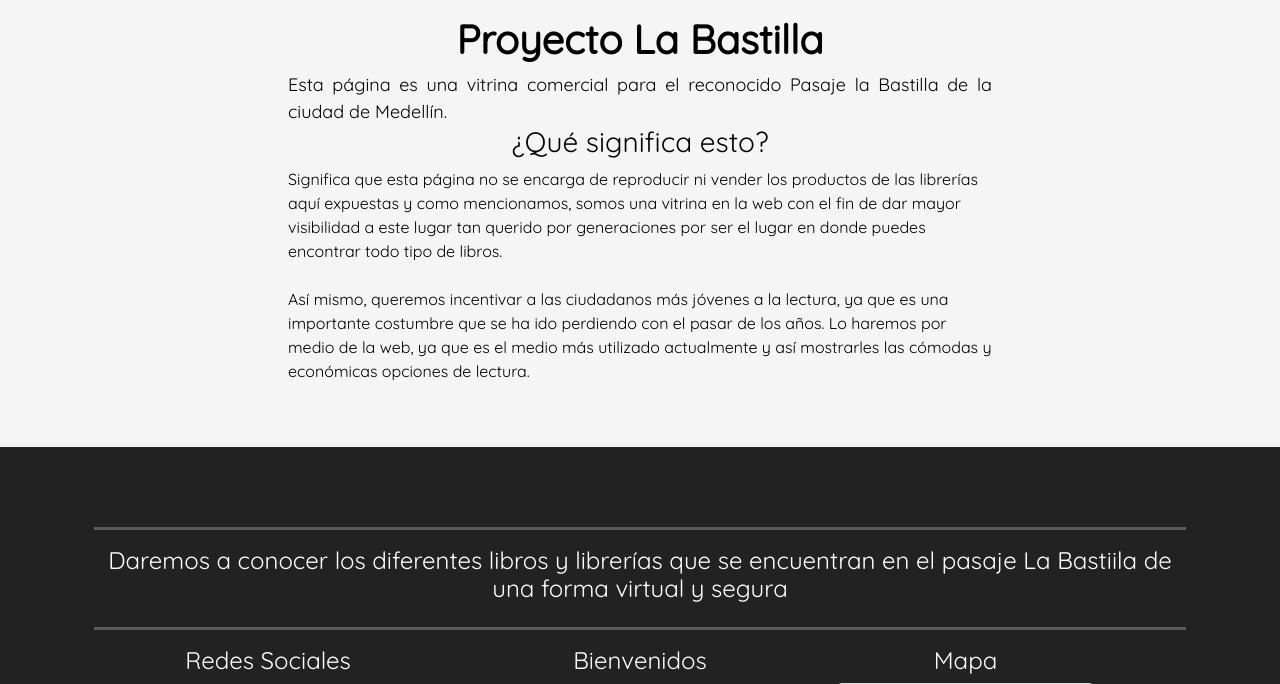
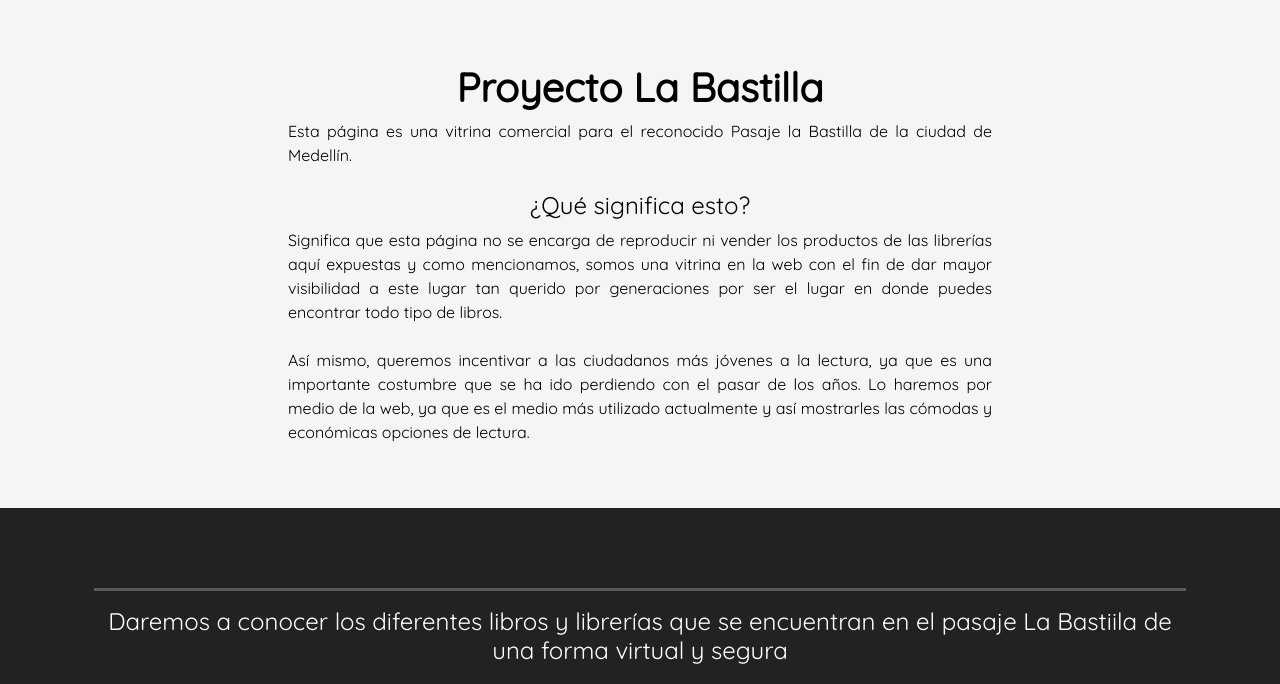
Before and after one commit to proyectoBastilla/pagina_principal, a PHP site: page /index.php in a window 1280 px wide. Shown: the part 2567-3251 px from the top of the page. Run offline with PHP 8.4, Linux system fonts and the light colour scheme; data that the repository does not hold is empty.

Commit message:
Algunos Fixes Varios

```diff
--- a/css/styles.css
+++ b/css/styles.css
@@ -226,12 +226,12 @@ a:hover {
   text-align: center;
   color: white;
   font-size: 18px;
-  padding-top: 1.5rem;
+  padding-top: 1rem;
   text-indent: 0;
 }
 
 .footer__col1 li {
-  padding-bottom: 2rem;
+  padding-bottom: 1rem;
 }
 
 /* Modifica los íconos(links) del footer */
@@ -242,6 +242,13 @@ a:hover {
   color: #FFF;
   padding: 8px;
   cursor: pointer;
+  display: block;
+  margin-inline: 5rem;
+}
+
+.footer__plus {
+  margin-inline: rem !important;
+
 }
 
 .footer__icon:hover {
--- a/includes/footer.php
+++ b/includes/footer.php
@@ -31,7 +31,7 @@
                   <i class="fab fa-instagram fa-lg"></i> Instagram</a></li>
 
             <!-- Correo -->
-            <li><a class="footer__icon mb-2" href="acerca#sec-cont" role="button">
+            <li><a class="footer__icon" href="acerca#sec-cont" role="button">
                 <i class="far fa-envelope fa-lg"></i> Contáctanos</a></li>
 
 
@@ -64,7 +64,7 @@
               <br></br>
               <a href="mapa">
                 <button class="footer__icon">
-                  <h5>conoce más</h5>
+                  <h5>Conoce más</h5>
                 </button></a>
             </div>
           </div>
--- a/includes/header.php
+++ b/includes/header.php
@@ -30,7 +30,6 @@
       <a href="acerca" class="header__nav-item">Nosotros</a>
       <a href="contacto" class="header__nav-item">Contacto</a>
 
-
       <div class="header__right">
         <!-- Búsqueda -->
         <div class="header__nav-item search">
@@ -58,8 +57,10 @@
 
         <div class="header__nav-item login-btn">
           <!-- Button trigger modal -->
-          <i class="far fa-user" data-bs-toggle="modal" data-bs-target="#exampleModal"></i>
-          <p>Cuenta</p>
+          <div data-bs-toggle="modal" data-bs-target="#exampleModal">
+            <i class="far fa-user"></i>
+            <p>Cuenta</p>
+          </div>
         </div>
 
         <!-- Modal -->
@@ -134,8 +135,10 @@
 
         <div class="header__nav-item login-btn">
           <!-- Button trigger modal -->
-          <i class="far fa-user" data-bs-toggle="modal" data-bs-target="#exampleModal"></i>
-          <p>Cuenta</p>
+          <div data-bs-toggle="modal" data-bs-target="#exampleModal">
+            <i class="far fa-user"></i>
+            <p>Cuenta</p>
+          </div>
         </div>
 
         <!-- Modal -->
--- a/index.php
+++ b/index.php
@@ -8,30 +8,17 @@ include("./includes/header.php") ?>
 
   <img src="https://i.ibb.co/PWkH6zD/banner-1.jpg" class="d-block w-100" alt="Banner número 1">
 
-  <!-- Sección podio
-  <?php
-          $query = "SELECT id, titulo, autor, imagen, likes FROM libros ORDER BY likes DESC LIMIT 2";
-          $result = mysqli_query($mysql, $query);
-          while ($row = mysqli_fetch_array($result)) {
-          ?>
-            <div class="imagen">
-              <a href="libros?a=desc&id=<?= $row["id"] ?>">
-                <img class="libros__tarjetas-imagen card-img-top" src="<?= $row["imagen"] ?>" alt="Portada libro">
-              </a>
-            </div>
-          <?php
-          } ?>
-
--->
   <div class="index-section-2">
     <div class="containerpodio">
       <div class="dos">
-      <div class="podiodos"><h1>2° PUESTO</h1></div>
+        <div class="podiodos">
+          <h1>2° PUESTO</h1>
+        </div>
         <div class="imagendos">
           <?php
           $query = "SELECT id, titulo, autor, imagen, likes FROM libros ORDER BY likes ASC LIMIT 2";
           $result = mysqli_query($mysql, $query);
-                for ($i=0; $i < 1; $i++) {
+          for ($i = 0; $i < 1; $i++) {
             $row = mysqli_fetch_array($result);
           ?>
             <div class="elemento2">
@@ -44,7 +31,9 @@ include("./includes/header.php") ?>
         </div>
       </div>
       <div class="uno-">
-      <div class="podiouno"><h1>1° PUESTO</h1></div>
+        <div class="podiouno">
+          <h1>1° PUESTO</h1>
+        </div>
         <div class="imagenuno">
           <?php
           $query = "SELECT id, titulo, autor, imagen, likes FROM libros ORDER BY likes DESC LIMIT 1";
@@ -62,7 +51,9 @@ include("./includes/header.php") ?>
         </div>
       </div>
       <div class="tres">
-      <div class="podiotres"><H1>3° PUESTO</H1></div>
+        <div class="podiotres">
+          <H1>3° PUESTO</H1>
+        </div>
         <div class="imagentres">
           <?php
           $query = "SELECT id, titulo, autor, imagen, likes FROM libros ORDER BY likes ASC LIMIT 3";
@@ -77,6 +68,10 @@ include("./includes/header.php") ?>
             </div>
           <?php
           } ?>
+        </div>
+      </div>
+      <div class="titulo">
+        <h1 class="text-center"><b>TOP MÁS GUSTADOS</b></h1>
       </div>
     </div>
     <div class="titulo"><h1 class="text-center"><b>TOP MÁS GUSTADOS</b></h1></div>
@@ -121,10 +116,10 @@ include("./includes/header.php") ?>
     <h1 class="text-center">
       <b>Proyecto La Bastilla</b>
     </h1>
-    <p style="font-size: 18px;">Esta página es una vitrina comercial para el reconocido Pasaje la Bastilla de la ciudad de Medellín.
-
-      <h3 class="text-center">¿Qué significa esto?</h3>
-
+    <p>Esta página es una vitrina comercial para el reconocido Pasaje la Bastilla de la ciudad de Medellín.</p>
+    <br>
+    <h4 class="text-center">¿Qué significa esto?</h4>
+    <p>
       Significa que esta página no se encarga de reproducir ni vender los productos de las librerías aquí expuestas y como mencionamos,
       somos una vitrina en la web con el fin de dar mayor visibilidad a este lugar tan querido por generaciones
       por ser el lugar en donde puedes encontrar todo tipo de libros.
```
Lines whose indentation alone changed are shown as unchanged.
